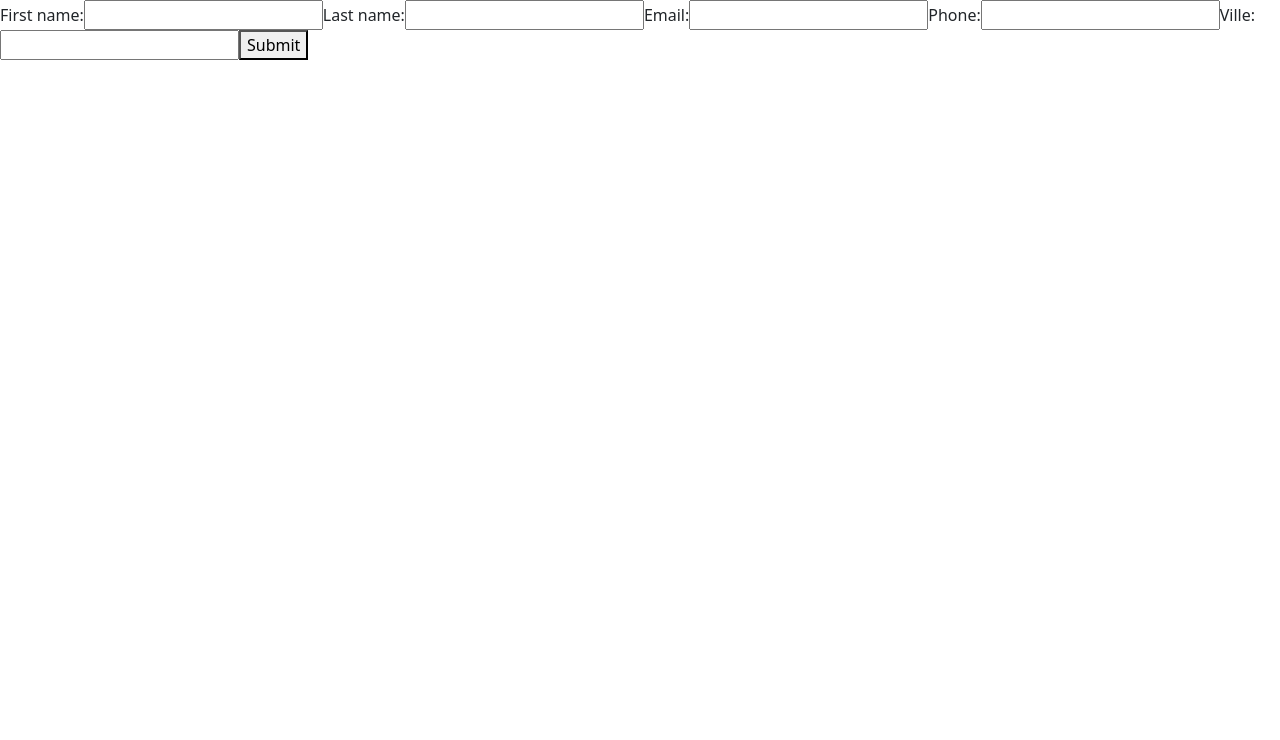
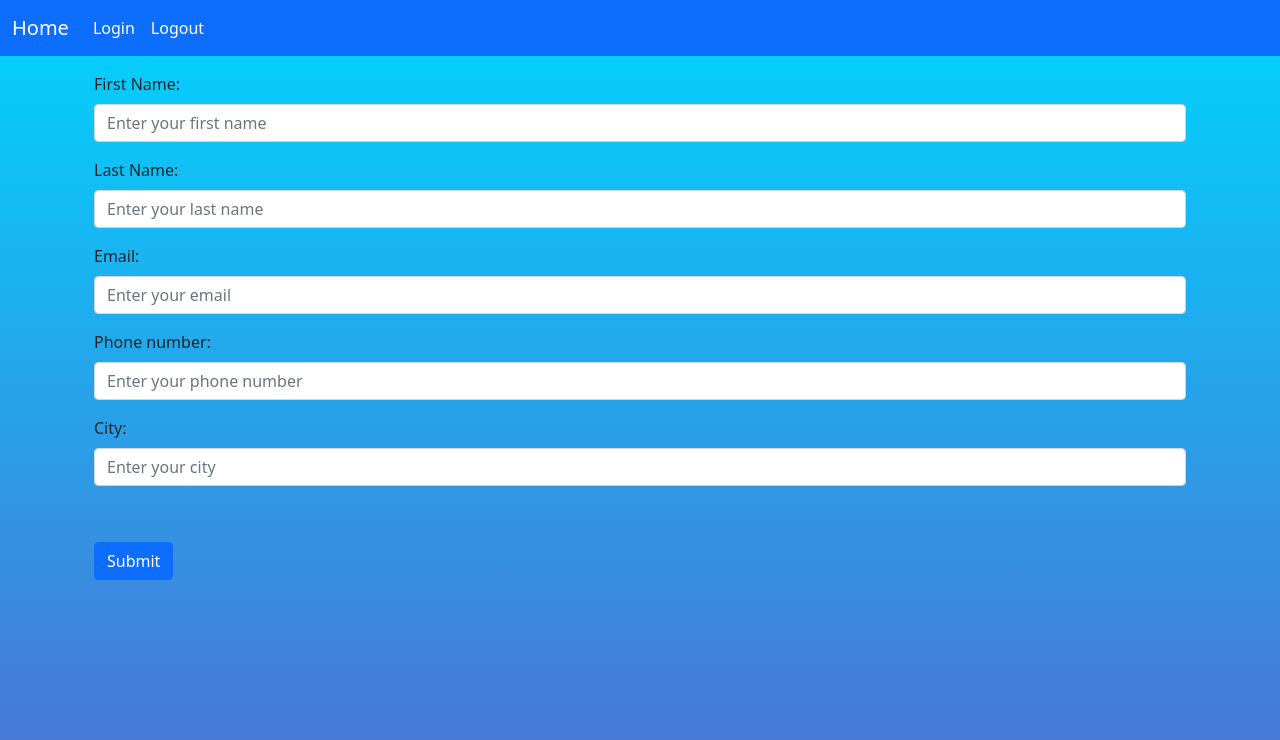
Before and after one commit to HDasilva59/doctolib-next, a Next.js app: page /formPatient in a window 1280 px wide. Shown: the top 740 px of the page. Built offline with nearby package versions, Linux system fonts and the light colour scheme.

Commit message:
wip css bootstrap bg and navbar

```diff
--- a/component/layout.tsx
+++ b/component/layout.tsx
@@ -6,8 +6,11 @@ import Link from "next/link";
 export const Layout: React.FC = ({ children }) => {
   return (
     <div>
-      <nav className="navbar navbar-expand-lg navbar-dark bg-primary">
+      <nav className="navbar navbar-expand-sm bg-primary navbar-dark">
           <div className="container-fluid">
+          <button className="navbar-toggler" type="button" data-bs-toggle="collapse" data-bs-target="#collapsibleNavbar">
+            <span className="navbar-toggler-icon"></span>
+          </button>
             <Link  href="/"><a className="navbar-brand">Home</a></Link>
             <div className="collapse navbar-collapse" id="navbarNav">
               <ul className="navbar-nav">
@@ -24,8 +27,9 @@ export const Layout: React.FC = ({ children }) => {
           </div>
       </nav>
 
-
+    <div className="container">
       {children}
+    </div>
 
 
     </div>
--- a/pages/formPatient.tsx
+++ b/pages/formPatient.tsx
@@ -1,21 +1,38 @@
 import { GetServerSideProps } from "next";
+import { Layout } from "../component/layout";
 
 export default function FormPatient(props: { props: any }) {
   return (
-      <div>
-        <form action="/api/addPatient" method="post">
-          <label>First name:</label>
-          <input type="text" id="first" name="first" />
-          <label>Last name:</label>
-          <input type="text" id="last" name="last" />
-          <label>Email:</label>
-          <input type="text" id="email" name="email" />
-          <label>Phone:</label>
-          <input type="text" id="phone" name="phone" />
-          <label>Ville:</label>
-          <input type="text" id="ville" name="ville" />
-          <button type="submit">Submit</button>
-        </form>
-      </div>
+
+    <Layout>
+      <div className="container">
+      <form action="/api/addPatient" method="post">
+        <div className="mb-3 mt-3">
+          <label  className="form-label">First Name:</label>
+          <input type="text" className="form-control" id="first" placeholder="Enter your first name" name="first"/>
+        </div>
+        <div className="mb-3">
+          <label className="form-label">Last Name:</label>
+          <input type="text" className="form-control" id="last" placeholder="Enter your last name" name="last"/>
+        </div>
+        <div className="mb-3">
+          <label className="form-label">Email:</label>
+          <input type="text" className="form-control" id="email" placeholder="Enter your email" name="email"/>
+        </div>
+        <div className="mb-3">
+          <label className="form-label">Phone number:</label>
+          <input type="text" className="form-control" id="phone" placeholder="Enter your phone number" name="phone"/>
+        </div>
+        <div className="mb-3">
+          <label className="form-label">City:</label>
+          <input type="text" className="form-control" id="ville" placeholder="Enter your city" name="ville"/>
+        </div>
+        <div className="form-check mb-3">
+        </div>
+        <button type="submit" className="btn btn-primary">Submit</button>
+      </form>
+    </div>
+    </Layout>
+
   )
 }
--- a/pages/login.tsx
+++ b/pages/login.tsx
@@ -11,7 +11,7 @@ export default function Login(props: { props: any }) {
             <h1>Login</h1>
             <div className="btn-group" role="group" aria-label="Basic example">
               <Link href="/api/auth/login"><a ><button type="button" className="btn btn-secondary btn-lg btn-block">Connexion Pro</button></a></Link>
-              <Link href="/api/auth/loginPatients"><a><button type="button" className="btn btn-secondary btn-lg btn-block">Connexion Patient</button></a></Link>
+              <Link href="/api/auth/loginpatients"><a><button type="button" className="btn btn-secondary btn-lg btn-block">Connexion Patient</button></a></Link>
             </div>
             <h2>Bonne visite !</h2>
           </main>
--- a/styles/globals.css
+++ b/styles/globals.css
@@ -1,9 +1,15 @@
 body {
+  background: rgb(2,0,36);
+  background: linear-gradient(0deg, rgba(2,0,36,1) 0%, rgba(103,184,246,1) 0%, rgba(78,113,212,1) 0%, rgba(0,212,255,1) 100%);
+  background-attachment: fixed;
   padding: 0;
   margin: 0;
   font-family: -apple-system, BlinkMacSystemFont, Segoe UI, Roboto, Oxygen,
     Ubuntu, Cantarell, Fira Sans, Droid Sans, Helvetica Neue, sans-serif;
+
 }
+
+
 
 a {
   color: inherit;
```
Also changed, not shown: styles/Home.module.css (+0 -7 lines). Lines whose indentation alone changed are shown as unchanged.
